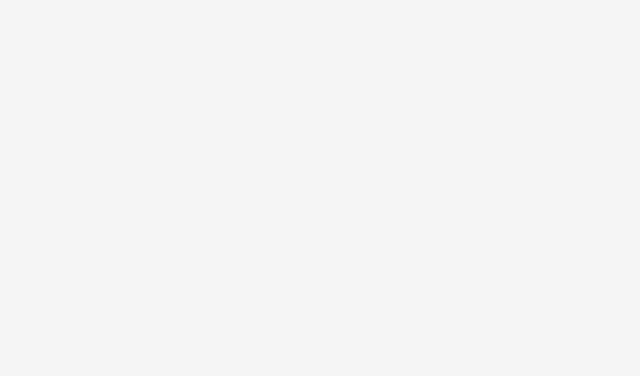
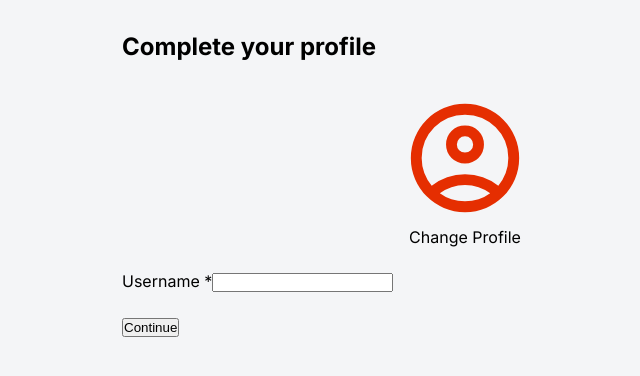
Before and after one commit to audemarsodato/ulalam, a React (Vite) app in the folder frontend/: page /profile-setup in a window 1280 px wide. Before the commit this address had no page. Shown: the top 376 px of the page, without its empty margins (175-815 px from the left). Built offline with nearby package versions, Linux system fonts and the light colour scheme; a web font is replaced by a local one.

Commit message:
feat: Add complete your profile page for signup process

```diff
--- a/frontend/src/App.jsx
+++ b/frontend/src/App.jsx
@@ -14,6 +14,7 @@ import MealPlanner from './pages/meal-planner/MealPlanner'
 import UserProfile from './pages/user-profile/UserProfile'
 import Signup from './pages/signup/Signup'
 import Login from './pages/login/Login'
+import CompleteProfilePage from './pages/complete-profile-page/CompleteProfilePage'
 
 export default function App() {
 
@@ -25,6 +26,11 @@ export default function App() {
                                 <Routes>
                                         <Route path='/signup' element={<Signup />}/>
                                         <Route path='/login' element={<Login />}/>
+
+                                        <Route path='/profile-setup' element={<CompleteProfilePage />}/>
+                                        {/* <Route path='/email-sent' element={<EmailSentPage />}/>
+                                        <Route path='/verify-email' element={<VerifyEmailPage />}/>  */}
+                                        {/* ?token=efyi843rnu */}
 
                                         <Route path='/' element={<Home />}/>
 
--- /dev/null
+++ b/frontend/src/pages/complete-profile-page/CompleteProfilePage.css
@@ -0,0 +1,20 @@
+
+.complete-profile__profile-form {
+        display: flex;
+        flex-direction: column;
+        gap: 24px;
+}
+
+.complete-profile__profile-picture {
+        display: flex;
+        justify-content: center;
+        align-items: center;
+        flex-direction: column;
+}
+
+.profile-picture__image {
+        width: 130px;
+        height: 130px;
+
+        outline: var(--primary);
+}
--- /dev/null
+++ b/frontend/src/pages/complete-profile-page/CompleteProfilePage.jsx
@@ -0,0 +1,61 @@
+import { useState } from 'react'
+
+import './CompleteProfilePage.css'
+import defaultProfileImage from '../../assets/icons/default-profile-picture.svg'
+
+export default function CompleteProfilePage() {
+        const [ profileImageSrc, setprofileImageSrc ] = useState(null)
+        const [ username, setUsername ] = useState('')
+
+        const setPreview = (event) => {
+                const file = event.target.files[0]
+
+                const imageSrc = URL.createObjectURL(file)
+
+                setprofileImageSrc(imageSrc)
+        }
+
+        return (
+                <section className="complete-profile-page">
+                        <header className="page-headers">
+                                <div className="page-tiltle">
+                                        <h1>Complete your profile</h1>
+                                </div>
+                        </header>
+
+                        <section className="complete-profile__profile-form">
+                                <div className="complete-profile__profile-picture">
+                                        <div className="complete-profile__profile-picture-container">
+                                                <img className="profile-picture__image" src={profileImageSrc ? profileImageSrc : defaultProfileImage} alt="default profile picture" />
+                                        </div>
+                                        <label htmlFor='profile-picture__input' className='change-profile-image__button'>
+                                                {/* <span className="material-symbols-rounded">edit</span>  */}
+                                                Change Profile
+                                        </label>
+                                        <input
+                                                type="file"
+                                                id='profile-picture__input'
+                                                onChange={setPreview}
+                                                accept="image/*"
+                                                loading='lazy'
+                                                hidden
+                                        />
+                                </div>
+
+                                <form>
+                                        <label htmlFor="username-input">Username <span>*</span></label>
+                                        <input
+                                                type="text"
+                                                id='username-input'
+                                                onChange={(event => setUsername(event.target.value))}
+                                                value={username}
+                                        />
+                                </form>
+
+                                <section className="continue">
+                                        <button className="continue__button">Continue</button>
+                                </section>
+                        </section>
+                </section>
+        )
+}
```
Also changed, not shown: frontend/src/assets/icons/default-profile-picture.svg (added), frontend/src/pages/email-sent/EmailSentPage.jsx (added), 1 other file (tests, documents, lock files or other folders).
